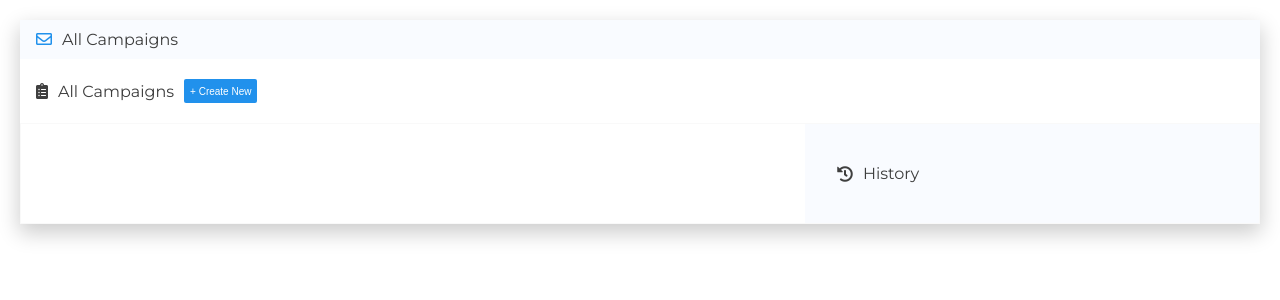
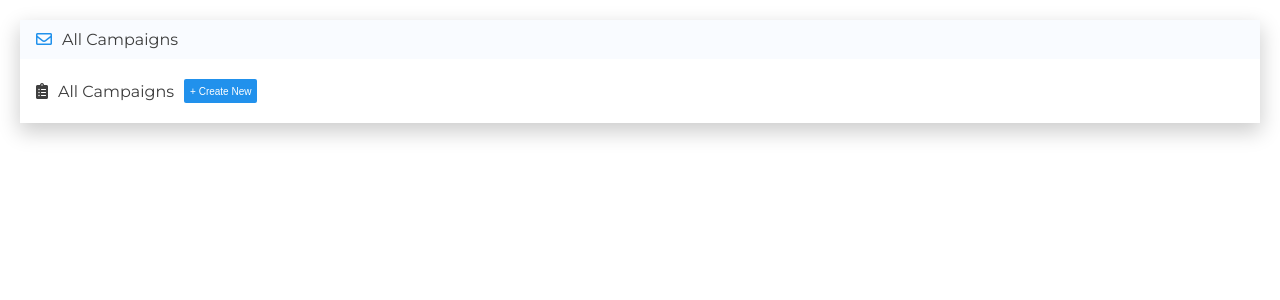
Before and after one commit to kapil5harma/campaigns-list-react-js, a React (Create React App) app: page / in a window 1280 px wide. Shown: the top 300 px of the page. Built offline with nearby package versions, Linux system fonts and the light colour scheme.

Commit message:
Hide List and History if listArr is empty

```diff
--- a/src/App.css
+++ b/src/App.css
@@ -41,7 +41,6 @@ i {
 }
 .list .head {
   display: flex;
-  /* flex-direction: column; */
   justify-content: space-between;
   align-items: space-between;
   border: 1px solid rgba(30, 30, 30, 0.05);
@@ -49,7 +48,6 @@ i {
 }
 .left {
   display: flex;
-  /* justify-content: flex-start; */
   align-items: center;
 }
 .name-and-time {
@@ -67,7 +65,6 @@ i {
 }
 .right {
   display: flex;
-  /* justify-content: flex-start; */
   align-items: center;
 }
 .list-number {
@@ -101,7 +98,6 @@ i {
   justify-content: flex-start;
   font-size: 1.6rem;
   color: #3d3d3d;
-  padding: 2rem 1.6rem;
 }
 .backdrop {
   position: absolute;
--- a/src/App.js
+++ b/src/App.js
@@ -4,42 +4,39 @@ import List from './components/List';
 
 class App extends Component {
   state = {
-    listArr: [],
+    listArr: null,
     showDialog: false,
     inputValue: null,
     activeIndex: null
   };
 
   showOrCloseDialog = () => {
-    console.log('this.state: ', this.state);
     this.setState(currentState => {
       return { showDialog: !currentState.showDialog };
     });
   };
 
   createNewItem = () => {
-    console.log('Came here');
     this.setState(
       currentState => {
         return { showDialog: !currentState.showDialog };
       },
       () => {
-        console.log('In callback');
-        console.log('this.state: ', this.state);
-
+        if (this.state.inputValue) {
           let newItem = {
             campaignName: this.state.inputValue,
             createdAt: new Date().toString().substr(16, 8)
           };
           let listArr = [...this.state.listArr, newItem];
-        console.log('listArr: ', listArr);
           this.setState({ listArr });
+        } else {
+          console.log('Enter a value and try again..');
+        }
       }
     );
   };
 
   handleListClick = index => {
-    console.log('index: ', index);
     this.setState({ activeIndex: index });
   };
 
@@ -61,6 +58,7 @@ class App extends Component {
             + Create New
           </button>
         </div>
+        {this.state.listArr && (
           <div className='list-and-history'>
             <div className='list'>
               <List
@@ -76,6 +74,7 @@ class App extends Component {
               </div>
             </div>
           </div>
+        )}
         {this.state.showDialog && (
           <div className='backdrop' onClick={() => this.showOrCloseDialog()}>
             <div className='dialog' onClick={e => e.stopPropagation()}>
--- a/src/components/List.js
+++ b/src/components/List.js
@@ -1,11 +1,9 @@
 import React from 'react';
 
 const List = props => {
-  // console.log('props: ', props);
   const { listArr, listClicked, activeIndex } = props;
 
   const list = listArr.map((listItem, index) => {
-    // console.log('listItem: ', toString(listItem.createdAt));
     return (
       <div
         key={`${listItem.campaignName}-${index}`}
```
Lines whose indentation alone changed are shown as unchanged.
